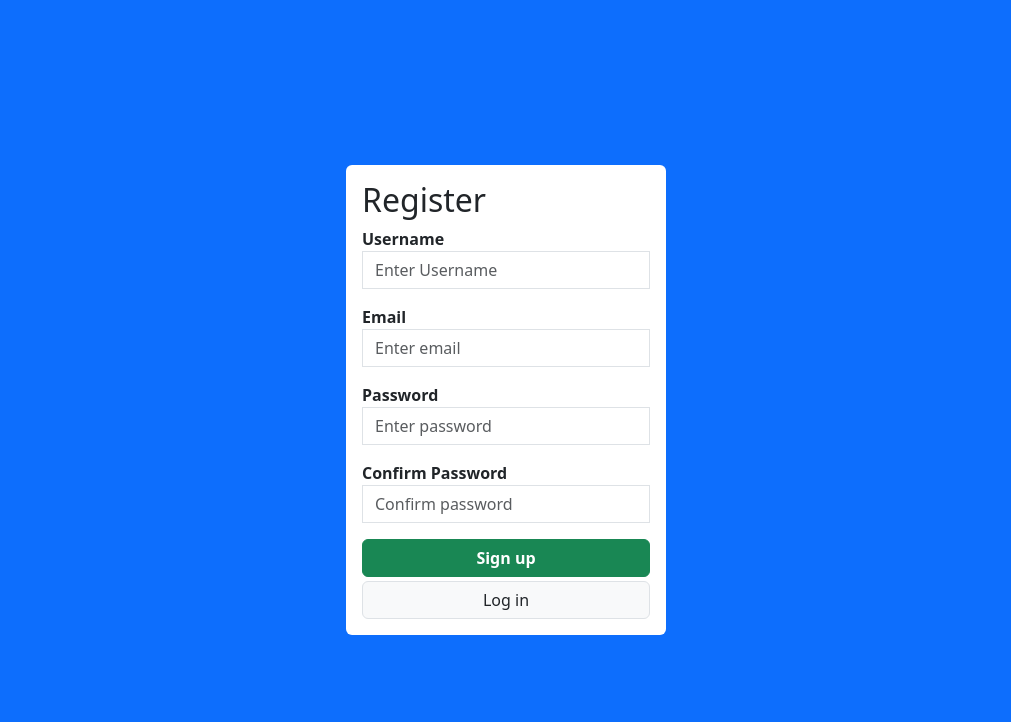
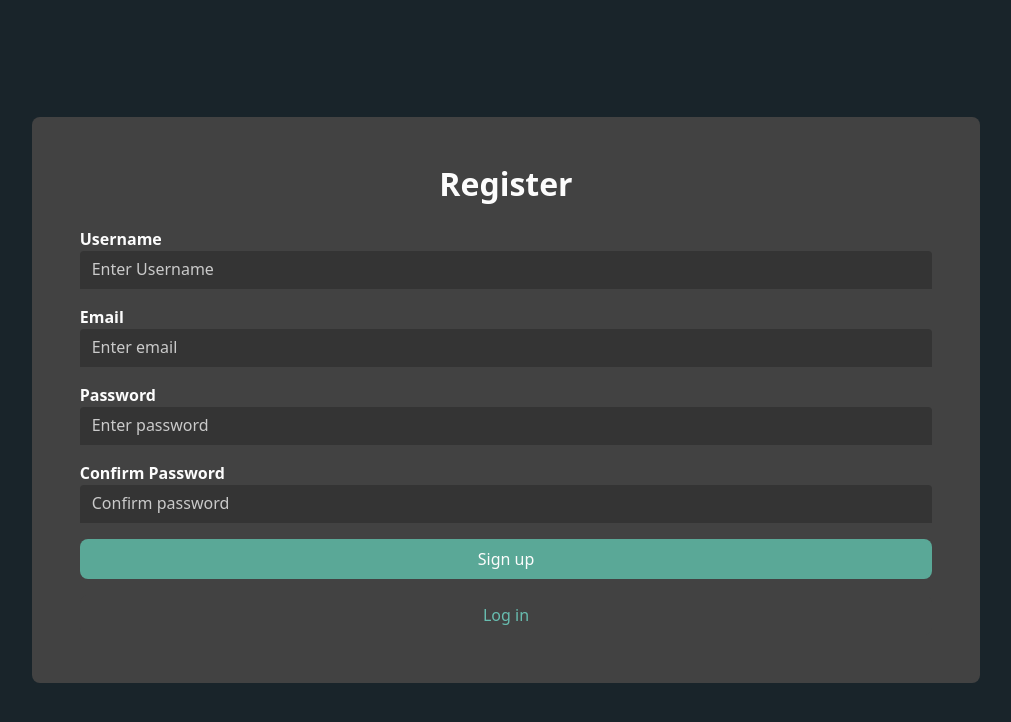
Before and after one commit to FwParzy/todo-app, a React (Vite) app: page /register in a window 1280 px wide. Shown: the top 722 px of the page, without its empty margins (134-1145 px from the left). Built offline with nearby package versions, Linux system fonts and the light colour scheme.

Commit message:
user-pages

```diff
--- a/src/css/category.css
+++ b/src/css/category.css
@@ -1,6 +1,3 @@
-.category-container {
-  /* border: 1px solid red; */
-
 .header-container {
   display: flex;
   align-items: center;
@@ -30,7 +27,6 @@
   }
 }
 
-}
 .category-edit {
   background-color: #424242;
   color: #fcfcfc;
@@ -78,6 +74,7 @@
     }
 
   }
+
   .btn-del {
     margin-right: auto;
 
@@ -91,7 +88,6 @@
     color: black;
   }
 
-
   .btn-wide {
     padding: 0 1rem 0 1rem;
   }
--- a/src/css/categoryDropdown.css
+++ b/src/css/categoryDropdown.css
@@ -3,7 +3,7 @@
   border: 1px solid #68bdb0;
   border-radius: 0.25rem 0.25rem 0 0;
   border-width: 0 0 2px;
-  border-color: #68bdb0;
+  border-color: #343434;
   color: #fcfcfc;
   width: 100%;
   cursor: pointer;
@@ -29,6 +29,7 @@
 .dropdown-item {
   background-color: #343434;
   color: #fcfcfc;
+
   &:hover {
     background-color: #68bdb0;
     color: #fcfcfc;
--- a/src/css/taskEdit.css
+++ b/src/css/taskEdit.css
@@ -12,7 +12,7 @@
     color: #fcfcfc;
     outline: none;
     border-width: 0 0 2px;
-    border-color: #68bdb0;
+    border-color: #343434;
     padding: 0.5rem;
     width: 100%;
     margin-bottom: 0.5rem;
@@ -103,6 +103,7 @@
     }
 
   }
+
   .task-del {
     margin-right: auto;
 
--- /dev/null
+++ b/src/css/user-forms.css
@@ -0,0 +1,83 @@
+.container {
+  display: flex;
+  justify-content: center;
+  align-items: center;
+  background-color: #19242a;
+  color: #fcfcfc;
+  height: 100vh;
+}
+
+.form-box {
+  background-color: #424242;
+  color: #fcfcfc;
+  padding: 3rem;
+  border-radius: .5rem;
+  width: 85%;
+}
+
+.form-box h2 {
+  text-align: center;
+  font-weight: bold;
+  color: #fcfcfc;
+}
+
+.input-label {
+  font-weight: bold;
+  color: #fcfcfc;
+  margin-top: 1rem;
+}
+
+.text-input {
+  background-color: #343434;
+  color: #fcfcfc;
+  outline: 0;
+  border-radius: 0.25rem 0.25rem 0 0;
+  border-width: 0 0 2px;
+  border-color: #343434;
+}
+
+.text-input::placeholder {
+  opacity: 0.75;
+  color: #fcfcfc;
+}
+
+.text-input:focus {
+  background-color: #343434;
+  color: white;
+  border-color: #68bdb0;
+}
+
+.submit-btn {
+  background-color: #5aa897;
+  border-radius: .5rem;
+  padding: 0.5rem 1rem;
+  border: none;
+  color: #fcfcfc;
+  width: 100%;
+  margin-top: 1rem;
+  margin-bottom: 1rem;
+}
+
+.submit-btn:hover {
+  background-color: #68bdb0;
+}
+
+.redirect-btn {
+  background-color: #424242;
+  border-radius: .5rem;
+  border: none;
+  color: #68bdb0;
+  width: 100%;
+  text-align: center;
+  padding: 0.5rem 1rem;
+  text-decoration: none;
+}
+
+.redirect-btn:hover {
+  background-color: #5aa897;
+  color: #fcfcfc;
+}
+
+.text-danger {
+  color: #BF1029;
+}
--- a/src/pages/EditUser.tsx
+++ b/src/pages/EditUser.tsx
@@ -3,6 +3,7 @@ import { useContext, useEffect, useRef, useState } from "react"
 import { EditUserValidation } from "../utils/Validations"
 import axios from "axios"
 import { AuthContext } from "../context/authContext"
+import "../css/user-forms.css"
 
 const EditUser = () => {
   const { currentUser, editUser } = useContext(AuthContext);
@@ -74,38 +75,55 @@ const EditUser = () => {
   }
 
   return (
-    <div className="d-flex justify-content-center align-items-center bg-primary vh-100">
-      <div className="bg-white p-3 rounded w-25">
+    <div className="container">
+      <div className="form-box">
         <h2>Edit Profile</h2>
         <form onSubmit={handleSubmit}>
-          <div className="mb-3">
-            <label htmlFor="username"><strong>Username</strong></label>
-            <input type="username" ref={usernameEditRef} onChange={handleInput} name="username"
-              className="form-control rounded-0" />
+          <div>
+            <label htmlFor="username" className="input-label">Username</label>
+            <input
+              type="username"
+              ref={usernameEditRef}
+              onChange={handleInput}
+              name="username"
+              className="form-control text-input" />
             {errors.username && <span className="text-danger">{errors.username}</span>}
           </div>
-          <div className="mb-3">
-            <label htmlFor="email"><strong>Email</strong></label>
-            <input type="email" ref={emailEditRef} onChange={handleInput} name="email"
-              className="form-control rounded-0" />
+          <div>
+            <label htmlFor="email" className="input-label">Email</label>
+            <input
+              type="email"
+              ref={emailEditRef}
+              onChange={handleInput}
+              name="email"
+              className="form-control text-input" />
             {errors.email && <span className="text-danger">{errors.email}</span>}
           </div>
-          <div className="mb-3">
-            <label htmlFor="password"><strong>Password</strong> </label>
-            <input type="password" placeholder="Enter new password" onChange={handleInput} name="password"
-              className="form-control rounded-0" />
+          <div>
+            <label htmlFor="password" className="input-label">Password </label>
+            <input
+              type="password"
+              placeholder="Enter new password"
+              onChange={handleInput}
+              name="password"
+              className="form-control text-input" />
             {errors.password && <span className="text-danger">{errors.password}</span>}
           </div>
-          <div className="mb-3">
-            <label htmlFor="passwordConfirm"><strong>Confirm Password</strong> </label>
-            <input type="password" placeholder="Confirm new password" onChange={handleInput} name="passwordConfirm"
-              className="form-control rounded-0" />
-            {errors.passwordConfirm && <span className="text-danger">{errors.passwordConfirm}</span>}
+          <div>
+            <label htmlFor="passwordConfirm" className="input-label">Confirm Password </label>
+            <input
+              type="password"
+              placeholder="Confirm new password"
+              onChange={handleInput}
+              name="passwordConfirm"
+              className="form-control text-input" />
+            {errors.passwordConfirm &&
+              <span className="text-danger">{errors.passwordConfirm}</span>}
           </div>
-          <button type="submit" className="btn btn-success w-100 mb-1"><strong>Update Profile</strong></button>
+          <button type="submit" className="submit-btn">Update Profile</button>
           <span className="text-danger">{errors.api}</span>
-          <button type="button" className="btn btn-success w-100 mb-1" onClick={() => navigate('/')}>
-            <strong>Go Back</strong></button>
+          <button type="button" className="redirect-btn" onClick={() => navigate('/')}>
+            Go Back</button>
         </form>
       </div>
     </div>
--- a/src/pages/Login.tsx
+++ b/src/pages/Login.tsx
@@ -1,9 +1,9 @@
 import { useContext, useState } from "react";
-import { Link, useNavigate } from "react-router-dom";
+import { useNavigate } from "react-router-dom";
 import { LoginValidation } from "../utils/Validations";
 import { AuthContext } from '../context/authContext';
 import axios from "axios";
-import "../css/login.css"
+import "../css/user-forms.css"
 
 const Login = () => {
   const navigate = useNavigate();
@@ -42,27 +42,33 @@ const Login = () => {
     }
   }
 
-return (
-    <div className="login-container">
-      <div className="login-box">
+  const handleRegister = () => {
+    navigate('/register')
+  }
+
+  return (
+    <div className="container">
+      <div className="form-box">
         <h2>Log In</h2>
         <form onSubmit={handleSubmit}>
-          <div className="mb-3">
-            <label htmlFor="username" className="login-label">Username</label>
+          <div>
+            <label htmlFor="username" className="input-label">Username</label>
             <input type="text" placeholder="Enter username" onChange={handleInput} name="username"
-              className="form-control login-input" />
+              className="form-control text-input" />
             {errors.username && <span className="text-danger">{errors.username}</span>}
           </div>
-          <div className="mb-3">
-            <label htmlFor="password" className="login-label">Password</label>
+          <div>
+            <label htmlFor="password" className="input-label">Password</label>
             <input type="password" placeholder="Enter password" onChange={handleInput} name="password"
-              className="form-control login-input" />
+              className="form-control text-input" />
             {errors.password && <span className="text-danger">{errors.password}</span>}
           </div>
-          <button type="submit" className="login-button"><strong>Log in</strong></button>
+          <button type="submit" className="submit-btn"><strong>Log in</strong></button>
           <span className="text-danger">{errors.api}</span>
-          <button type="button"  className="login-register-btn">
-            <Link to="/register" className="login-register-link">Register</Link>
+          <button
+            type="button"
+            onClick={handleRegister}
+            className="redirect-btn">Register
           </button>
         </form>
       </div>
--- a/src/pages/Register.tsx
+++ b/src/pages/Register.tsx
@@ -1,7 +1,8 @@
-import { Link, useNavigate } from "react-router-dom"
+import { useNavigate } from "react-router-dom"
 import { useState } from "react"
 import { RegistrationValidation } from "../utils/Validations"
 import axios from "axios"
+import "../css/user-forms.css"
 
 const Register = () => {
 
@@ -47,39 +48,68 @@ const Register = () => {
     }
   }
 
+  const handleLogin = () => {
+    navigate('/login')
+  }
+
   return (
-    <div className="d-flex justify-content-center align-items-center bg-primary vh-100">
-      <div className="bg-white p-3 rounded w-25">
+    <div className="container">
+      <div className="form-box">
         <h2>Register</h2>
         <form onSubmit={handleSubmit}>
-          <div className="mb-3">
-            <label htmlFor="username"><strong>Username</strong></label>
-            <input type="username" placeholder="Enter Username" onChange={handleInput} name="username"
-              className="form-control rounded-0" />
+          <div>
+            <label
+              htmlFor="username"
+              className="input-label">Username</label>
+            <input
+              type="username"
+              placeholder="Enter Username"
+              onChange={handleInput}
+              name="username"
+              className="form-control text-input" />
             {errors.username && <span className="text-danger">{errors.username}</span>}
           </div>
-          <div className="mb-3">
-            <label htmlFor="email"><strong>Email</strong></label>
-            <input type="email" placeholder="Enter email" onChange={handleInput} name="email"
-              className="form-control rounded-0" />
+          <div>
+            <label
+              htmlFor="email"
+              className="input-label">Email</label>
+            <input
+              type="email"
+              placeholder="Enter email"
+              onChange={handleInput}
+              name="email"
+              className="form-control text-input" />
             {errors.email && <span className="text-danger">{errors.email}</span>}
           </div>
-          <div className="mb-3">
-            <label htmlFor="password"><strong>Password</strong> </label>
-            <input type="password" placeholder="Enter password" onChange={handleInput} name="password"
-              className="form-control rounded-0" />
+          <div>
+            <label
+              htmlFor="password"
+              className="input-label">Password </label>
+            <input
+              type="password"
+              placeholder="Enter password"
+              onChange={handleInput}
+              name="password"
+              className="form-control text-input" />
             {errors.password && <span className="text-danger">{errors.password}</span>}
           </div>
-          <div className="mb-3">
-            <label htmlFor="passwordConfirm"><strong>Confirm Password</strong> </label>
-            <input type="password" placeholder="Confirm password" onChange={handleInput} name="passwordConfirm"
-              className="form-control rounded-0" />
-            {errors.passwordConfirm && <span className="text-danger">{errors.passwordConfirm}</span>}
+          <div>
+            <label
+              htmlFor="passwordConfirm"
+              className="input-label">Confirm Password </label>
+            <input
+              type="password"
+              placeholder="Confirm password"
+              onChange={handleInput}
+              name="passwordConfirm"
+              className="form-control text-input" />
+            {errors.passwordConfirm &&
+              <span className="text-danger">{errors.passwordConfirm}</span>}
           </div>
-          <button type="submit" className="btn btn-success w-100 mb-1"><strong>Sign up</strong></button>
+          <button type="submit" className="submit-btn">Sign up</button>
           <span className="text-danger">{errors.api}</span>
-          <Link to="/login"
-            className="btn btn-default border w-100 bg-light">Log in</Link>
+          <button type="button" className="redirect-btn"
+            onClick={handleLogin}>Log in</button>
         </form>
       </div>
     </div>
```
Also changed, not shown: src/css/app.css (+6 -2 lines), src/css/login.css (deleted, +0 -88 lines). Lines whose indentation alone changed are shown as unchanged.
